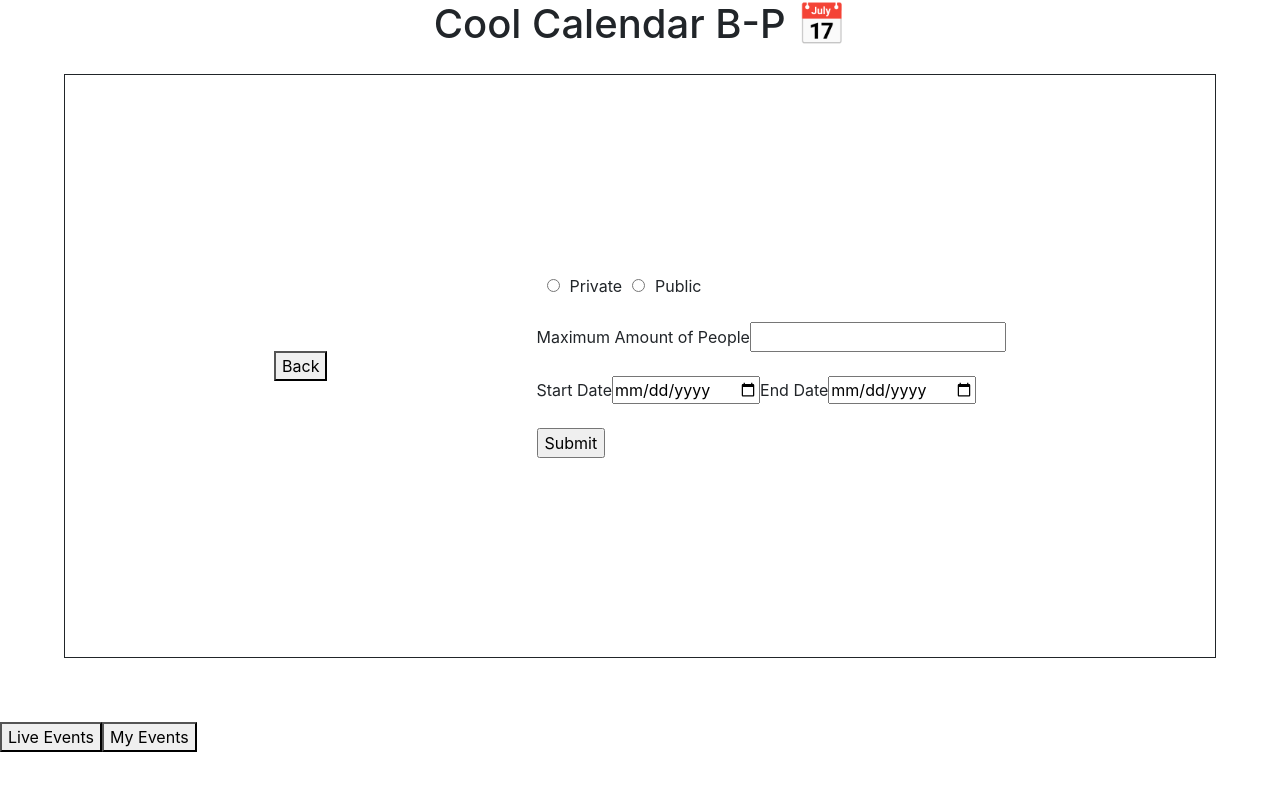
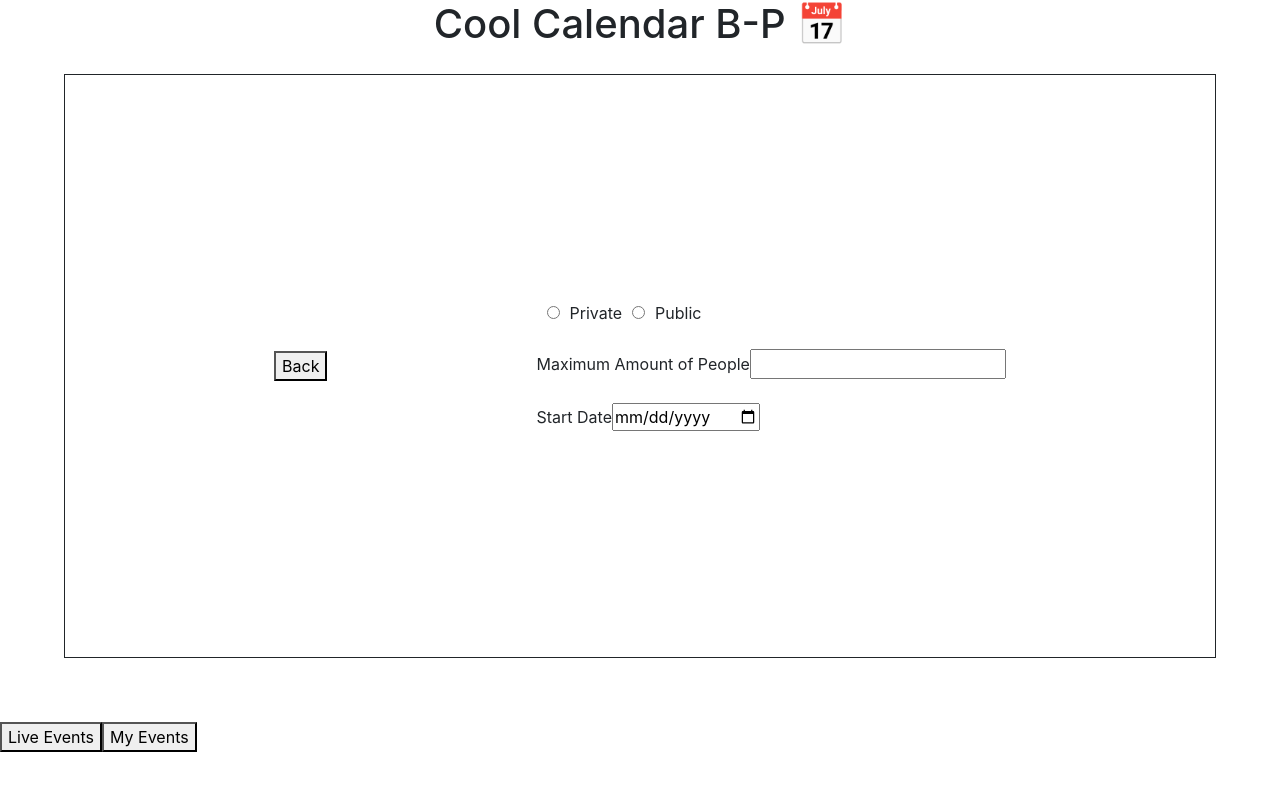
Before and after one commit to ksalanga/c00lc413nd4rB-P, a Next.js app: page / in a window 1280 px wide. Both pictures are taken after a click on the element "I Have a Rought Estimate of the Dates". Shown: the top 790 px of the page. Built offline with nearby package versions, Linux system fonts and the light colour scheme.

Commit message:
start Date and end Date functionality fully working. Cannot pick a date before the present and if you select a start Date that is greater than the end Date, the end date will reset to a blank value

```diff
--- a/components/Form.js
+++ b/components/Form.js
@@ -1,4 +1,9 @@
+import {useEffect, useState} from 'react'
+
 function Form(props) {
+    const [minDate, setMinDate] = useState('')
+    const [maxDate, setMaxDate] = useState('')
+
     function checkSubmission(e) {
         e.preventDefault()
         const submission = []
@@ -16,6 +21,19 @@ function Form(props) {
             props.next()
         }
     }
+
+    const handleChange = e => {
+        setMinDate(e.target.value)
+        if (maxDate != '') {
+            let startDate = new Date(e.target.value + 'Z')
+            let endDate = new Date(maxDate + 'Z')
+            if (startDate.getTime() > endDate.getTime()) {
+                document.getElementById("endDay").value = ""
+                setMaxDate('')
+            }
+        }
+    }
+
     return(
         <form>
             <input type="radio" id="private" name="privOrPublic"/>Private
@@ -25,11 +43,15 @@ function Form(props) {
             <input type="number" id="people"/>
             <br/><br/>
             <label htmlFor="startDay">Start Date</label>
-            <input type="date" id="startDay"/>
-            <label htmlFor="endDay">End Date</label>
-            <input type="date" id="endDay"/>
-            <br/><br/>
-            <input id="submit" type="submit" value="Submit" onClick={checkSubmission}/>
+            <input type="date" id="startDay" name="chooseDate" min={new Date().toISOString().split('T')[0]} onChange={handleChange}/>
+            { minDate != "" &&
+                <>
+                    <label htmlFor="endDay">End Date</label>
+                    <input type="date" id="endDay" name="chooseDate" min={minDate} onChange={(e) => setMaxDate(e.target.value)}/>
+                    <br/><br/>
+                    <input id="submit" type="submit" value="Submit" onClick={checkSubmission}/>
+                </>
+            }
         </form>
     )
 }
```
